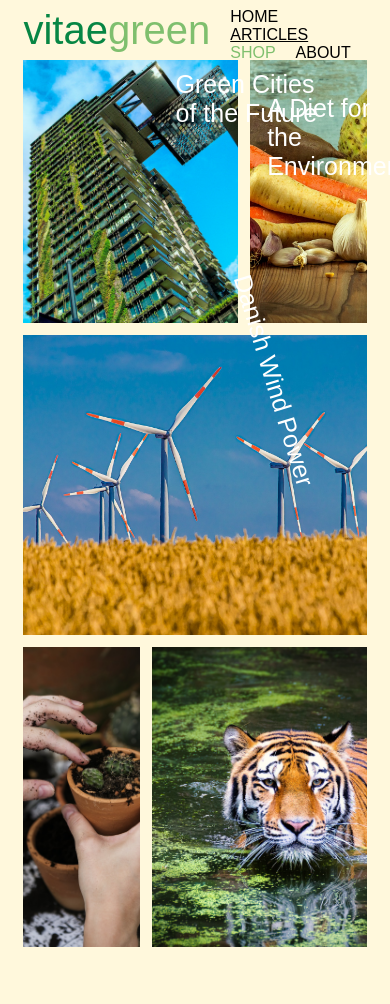
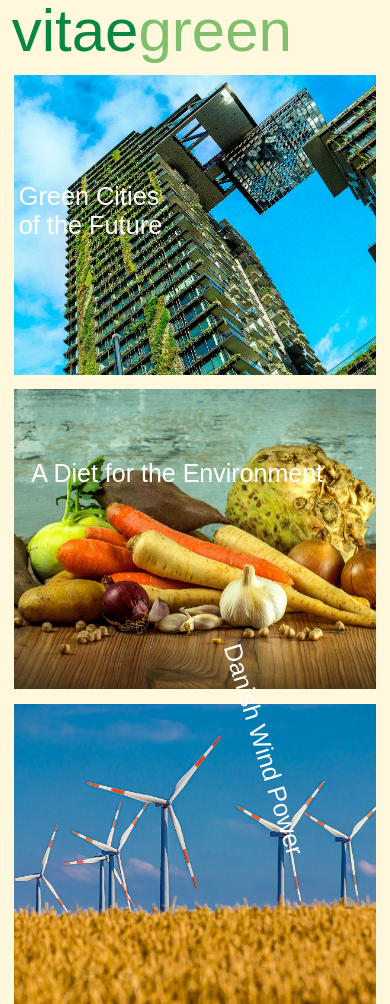
Before and after one commit to oliverdotcom/projekt2019, a plain HTML site: page articlespage.html in a window 390 px wide. Shown: the top 1004 px of the page. Before the commit the page ends 958 px from the top, so only its background shows below. Drawn offline with Linux system fonts and the light colour scheme.

Commit message:
phonetest

```diff
--- a/mystyle.css
+++ b/mystyle.css
@@ -6,6 +6,7 @@ html {
 
 body {
     background-color: cornsilk;
+    overflow-x: hidden;
 }
 
 * {
@@ -23,7 +24,8 @@ a {
     flex-direction: row;
     flex-wrap: wrap;
     justify-content: space-between;
-    margin-top: 3%;
+    padding: 0 6%;
+    padding-top: 60px;
 }
 
 .imgcontain {
@@ -34,13 +36,12 @@ a {
 }
 
 .boxone {
-    width: 55%;
+    width: 65%;
     height: auto;
     cursor: pointer;
     margin: 0;
-    padding-left: 6%;
     background: cornsilk;
-    margin-top: 3%;
+    margin-top: 4%;
 }
 
 .boxtwo1 {
@@ -48,10 +49,8 @@ a {
     height: auto;
     cursor: pointer;
     margin: 0;
-    padding-left: 6%;
     background: cornsilk;
-    margin-top: 3%;
-    margin-bottom: 3%;
+    margin-top: 4%;
 }
 
 
@@ -61,8 +60,7 @@ a {
     height: auto;
     cursor: pointer;
     background: cornsilk;
-    padding-right: 6%;
-    margin-top: 3%;
+    margin-top: 4%;
 }
 
 .boxone1 {
@@ -71,9 +69,7 @@ a {
     height: auto;
     cursor: pointer;
     background: cornsilk;
-    padding-right: 6%;
-    margin-top: 3%;
-    margin-bottom: 3%;
+    margin-top: 4%;
 }
 
 .boxthree {
@@ -82,9 +78,7 @@ a {
     cursor: pointer;
     margin: 0;
     background: cornsilk;
-    padding-right: 6%;
-    padding-left: 6%;
-    margin-top: 3%;
+    margin-top: 4%;
 }
 
 .box img {
@@ -125,10 +119,9 @@ a {
     align-items: center;
     justify-content: space-between;
     position: fixed;
-    margin: 0 auto;
     z-index: 1000;
     height: 60px;
-    width: 88vw;
+    width: 88%;
     top: 0;
 }
 
@@ -177,6 +170,7 @@ li a:hover {
     color: #078644;
     font-family: 'Futura', sans-serif;
     justify-content: flex-start;
+    z-index: 999999999;
 }
 
 .logo_a {
@@ -195,6 +189,7 @@ li a:hover {
 
 .lightgreen1 {
     color: #7FBF6E;
+    z-index: 999999999;
 }
 
 .underline {
@@ -223,10 +218,11 @@ li a:hover {
 .article_hover{
     position: absolute;
     font-family: 'Futura', sans-serif;
-    font-size: 25px;
+    font-size: 3vh;
     color: white;
-    margin-top: 12%;
-    margin-left: 39%;
+    top: 25%;
+    right: 40%;
+    transform: translate(-50%, -50%);
     z-index: 10000;
     transition: transform .5s ease;
 }
@@ -665,7 +661,7 @@ label span {
     }
 }
 
-@media screen and (max-width: 685px) {
+@media screen and (max-width: 768px) {
     .container {
         border: none;
         width: 100%;
@@ -686,6 +682,41 @@ label span {
         width: 12px;
         height: 12px;
     }
+
+    .main {
+        flex-direction: column;
+        padding: 0 3.5%;
+        padding-top: 60px;
+
+    }
+
+    .boxone{
+        width: 100%;
+    }
+
+    .boxtwo{
+        width: 100%;
+    }
+
+    .logo{
+        font-size: 60px;
+        padding-left: 3%;
+    }
+
+    .nav{
+        display: none;
+        height: 65px;
+    }
+
+    .align{
+        width: 100%;
+    }
+
+    .navigation_container{
+        width: 100%;
+        z-index: 9999999999;
+    }
+
 }
 
 @media screen and(min-width: 970px) {
--- a/script.js
+++ b/script.js
@@ -1,4 +1,4 @@
-onload = start;
+onload = strt;
 
 function start() {
     var i = 1;
```
Also changed, not shown: articlespage.html (+1 -1 lines).
